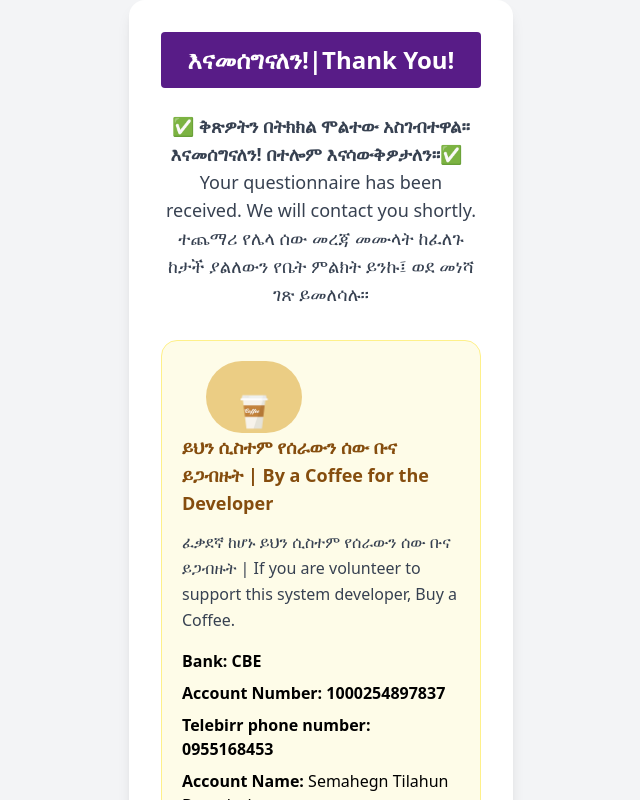
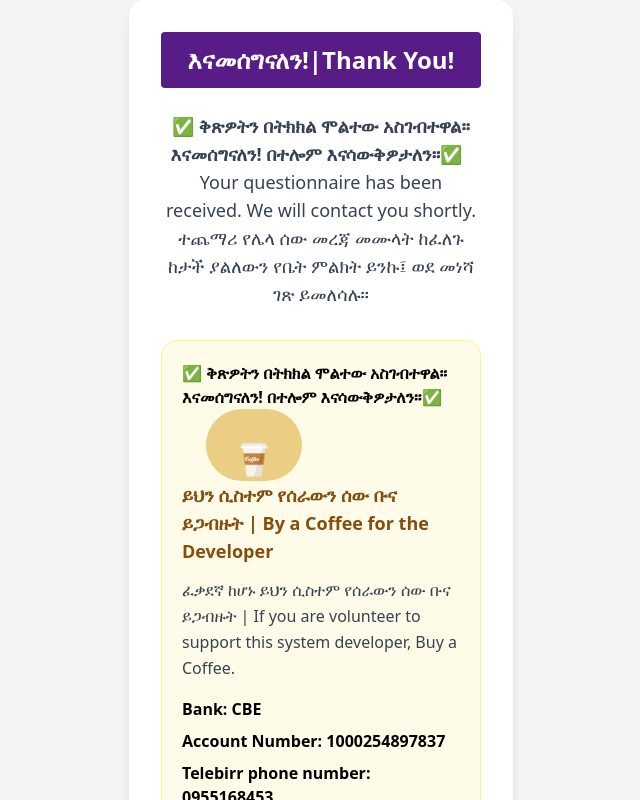
Before and after one commit to guzopayment/client, a React (Vite) app: page /thank-you in a window 1280 px wide. Shown: the top 800 px of the page, without its empty margins (319-959 px from the left). Built offline with nearby package versions, Linux system fonts and the light colour scheme; no server answers.

Commit message:
update thankyou page

```diff
--- a/src/pages/ThankYou.jsx
+++ b/src/pages/ThankYou.jsx
@@ -26,6 +26,11 @@ export default function ThankYou() {
           </p>
         </div>
         <div className="mt-8 bg-yellow-50 border border-yellow-200 rounded-2xl p-5 text-left">
+          <p>
+            <strong>
+              ✅ ቅጽዎትን በትክክል ሞልተው አስገብተዋል። እናመሰግናለን! በተሎም እናሳውቅዎታለን።✅
+            </strong>
+          </p>
           <h3 className="font-extrabold text-yellow-800 text-lg mb-3">
             <img
               src={buyMeCoffee}
```
